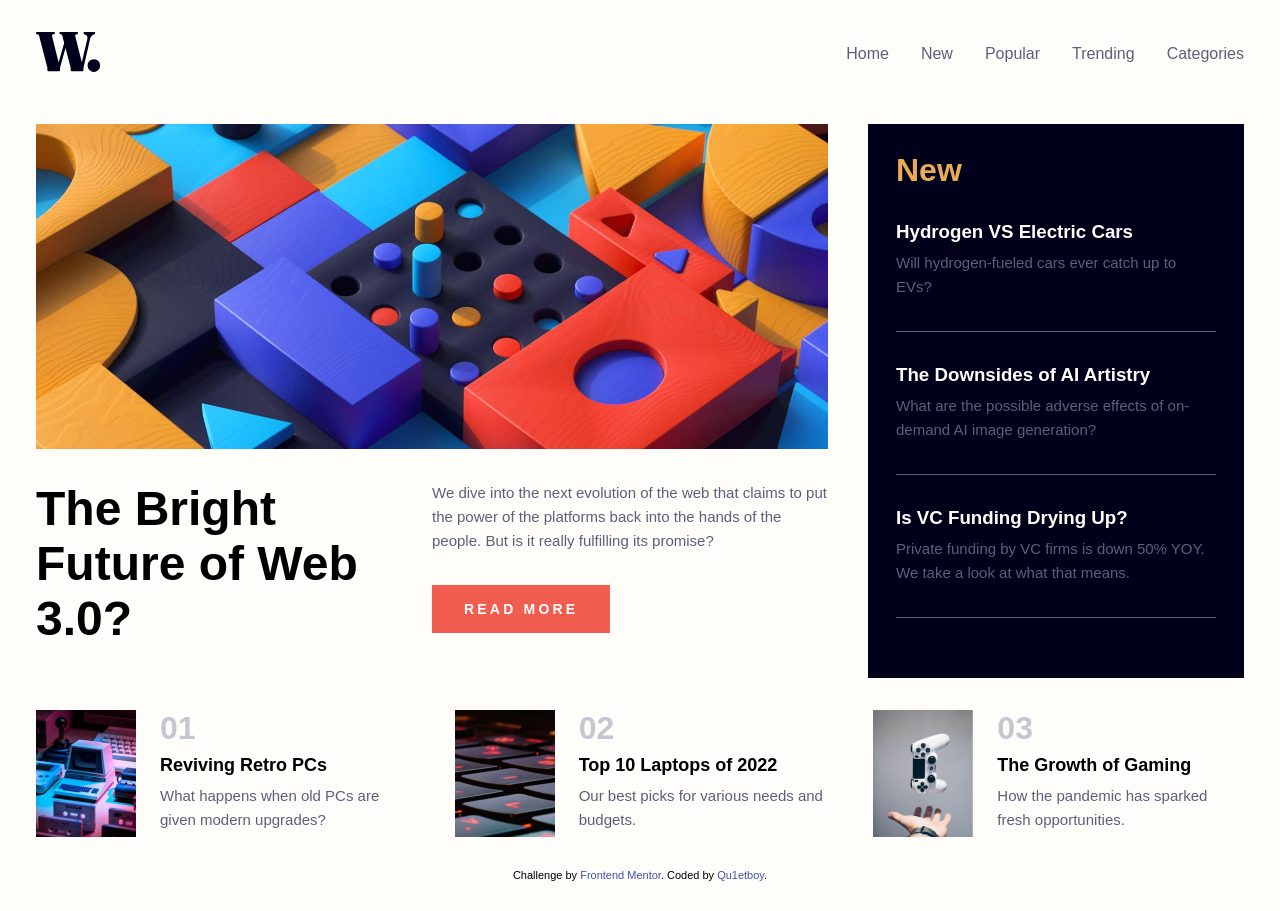
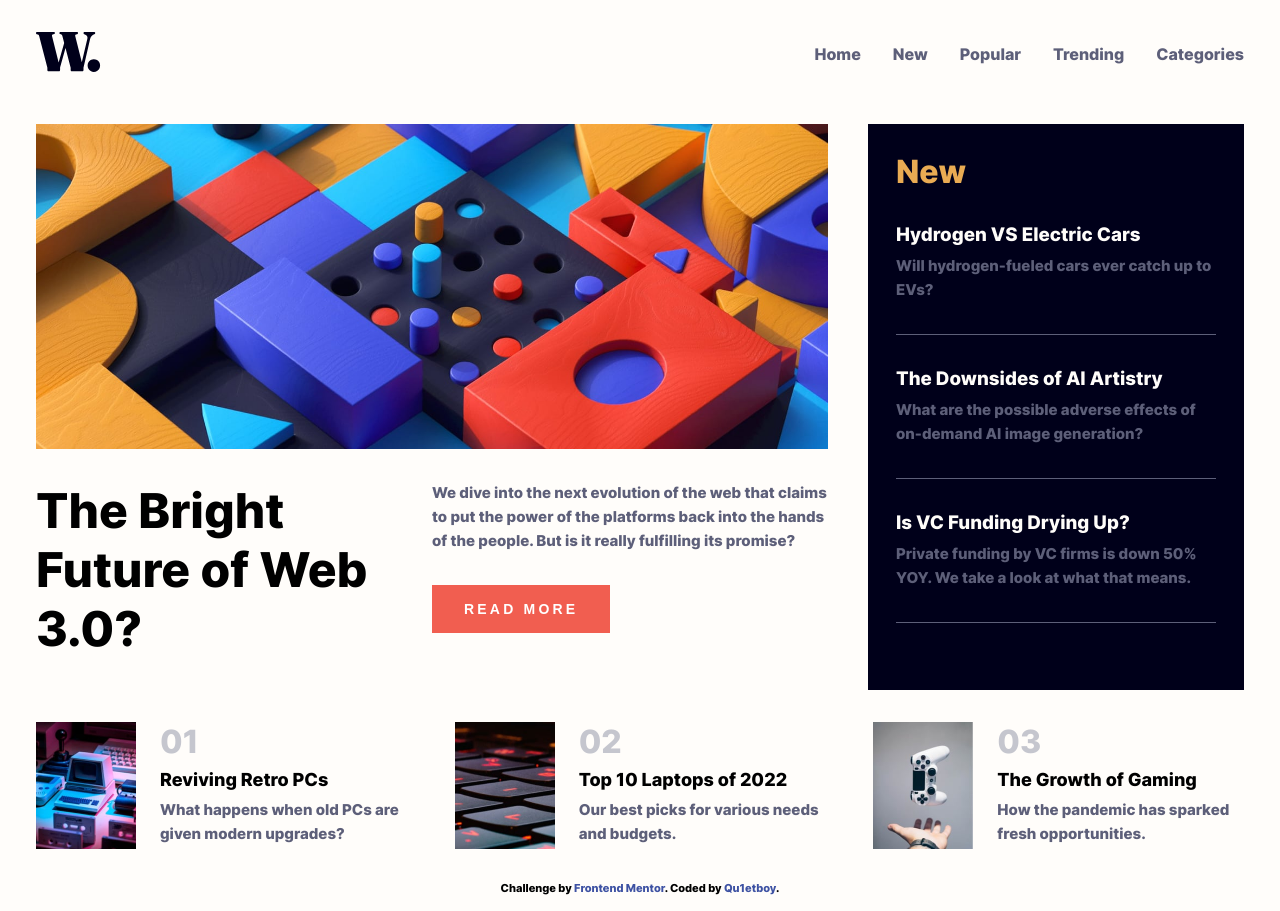
Before and after one commit to Qu1etboy/frontend-mentor-news-homepage-solution, a plain HTML site: page index.html in a window 1280 px wide. Drawn offline with Linux system fonts and the light colour scheme.

Commit message:
feat: change font family

```diff
--- a/styles.css
+++ b/styles.css
@@ -1,5 +1,20 @@
+@font-face {
+  src: url("./assets/fonts/static/Inter-Regular.ttf");
+  font-family: "Inter";
+}
+
+@font-face {
+  src: url("./assets/fonts/static/Inter-Bold.ttf");
+  font-family: "Inter";
+}
+
+@font-face {
+  src: url("./assets/fonts/static/Inter-ExtraBold.ttf");
+  font-family: "Inter";
+}
+
 :root {
-  font-family: sans-serif;
+  font-family: Inter;
 }
 
 * {
@@ -16,11 +31,27 @@ body {
 a {
   text-decoration: none;
   color: black;
+  font-weight: 300;
 }
 
 p {
   line-height: 24px;
   font-size: 15px;
+  font-weight: 300;
+}
+
+.attribution {
+  font-size: 11px;
+  text-align: center;
+  margin: 2rem 0 1rem 0;
+}
+.attribution a {
+  font-weight: 400;
+  color: hsl(228, 45%, 44%);
+}
+
+.attribution a:hover {
+  text-decoration: underline;
 }
 
 .container {
@@ -79,7 +110,7 @@ nav {
 
 .feature-post h1 {
   font-size: 48px;
-  font-weight: bold;
+  font-weight: 900;
   padding: 2rem 2rem 2rem 0;
 }
 
```
